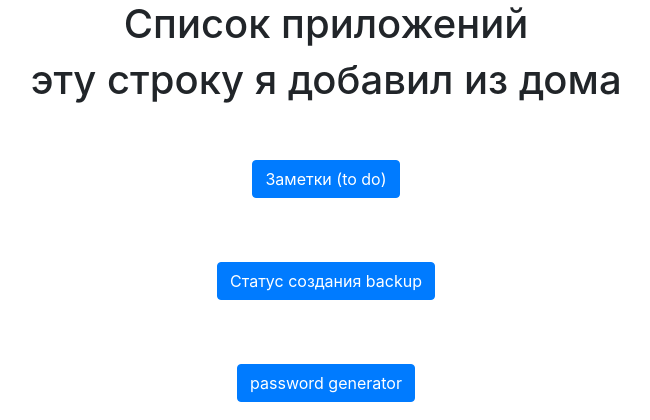
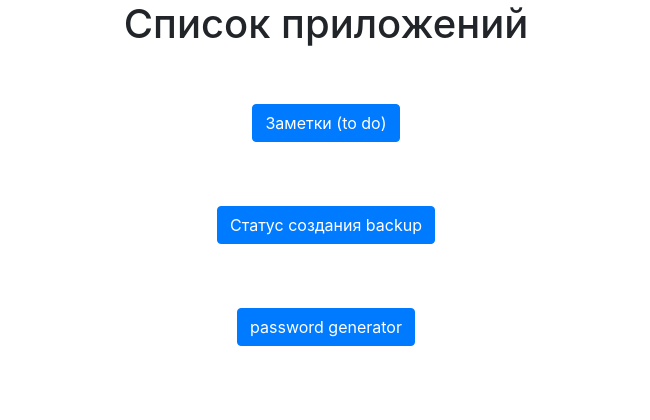
Before and after one commit to Serg285/todoproject, a Django app: page / in a window 1280 px wide. Shown: the top 420 px of the page, without its empty margins (314-964 px from the left). Run offline with Django 4.2, Linux system fonts and the light colour scheme.

Commit message:
убрал надпись в home.html

```diff
--- a/templates/home.html
+++ b/templates/home.html
@@ -2,7 +2,6 @@
 
 <div class="container text-center">
 <h1>Список приложений</h1>
-<h1>эту строку я добавил из дома</h1>
 <br>
 <br>
 <form action="{% url 'todoapp' %}">
```
Also changed, not shown: db.sqlite3.
